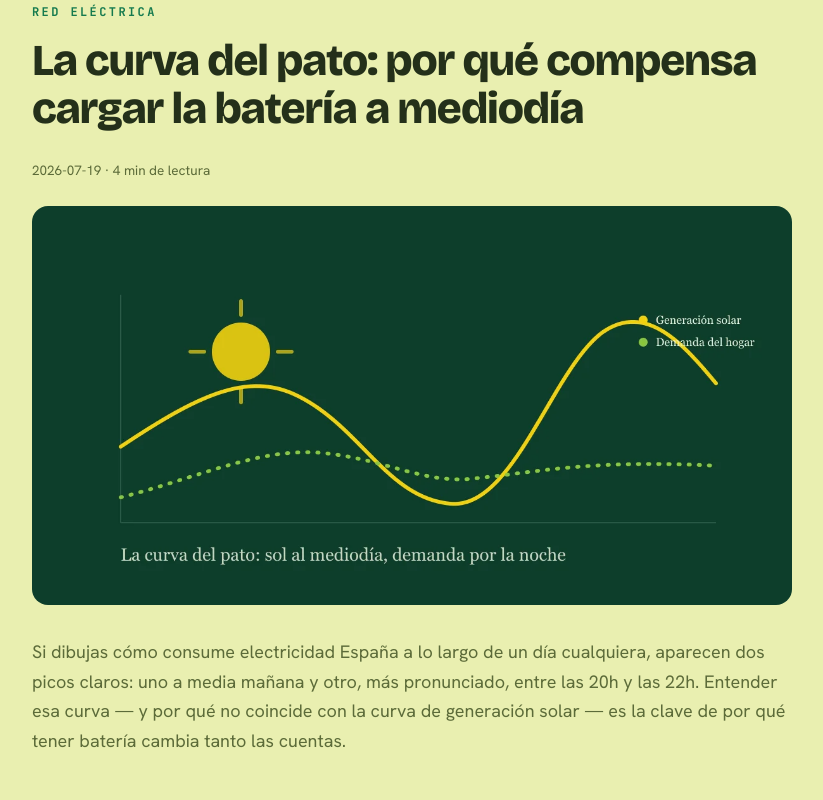
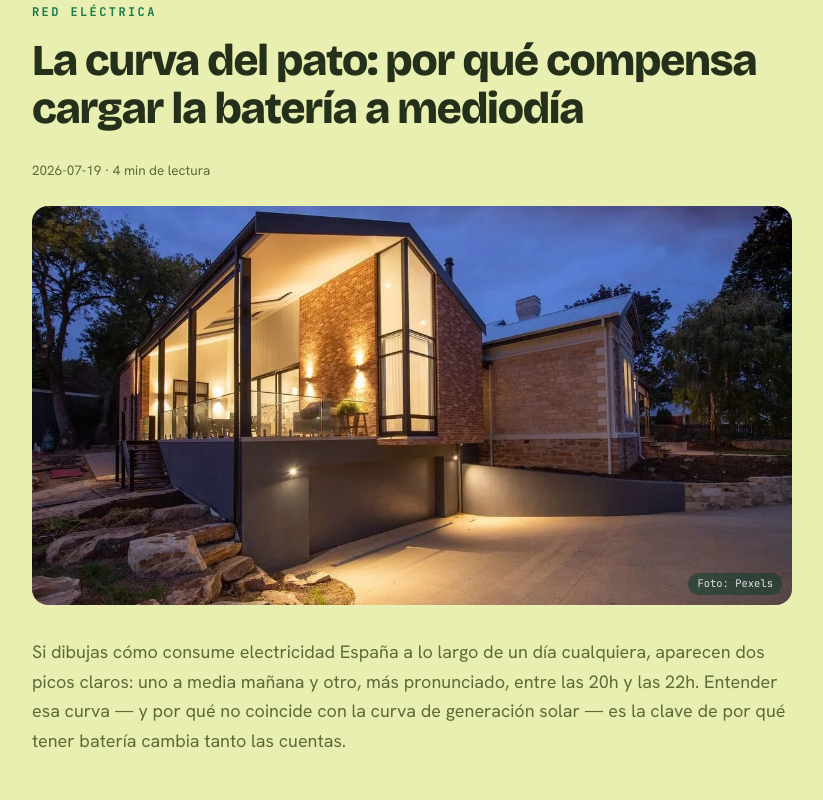
Before and after one commit to saving-planet88/cronosol, a FastAPI app: page /blog/curva-de-demanda in a window 1280 px wide. Shown: the part 176-976 px from the top of the page, without its empty margins (228-1051 px from the left). Run offline with FastAPI, Linux system fonts and the light colour scheme.

Commit message:
Fotos reales en el blog (sustituye SVG) + arregla encuadre en /impacto
- Las 4 imágenes de blog eran ilustraciones SVG; el usuario pidió fotos
  reales. Sustituidas por fotografías de Pexels (licencia libre, mismo
  origen que las de /impacto), recortadas a 1200x630 y optimizadas a
  WebP: pilones al atardecer (consumo-y-clima), parque eólico+solar
  (cambio-climático-5-datos), técnico instalando panel (cuánto-CO2-evita),
  casa iluminada al anochecer (curva-de-demanda). SVGs eliminados.
- blog_post.html: añadido crédito "Foto: Pexels" sobre la imagen de
  cabecera, igual que ya tenía /impacto.
- impacto.html: la foto de cabecera mostraba solo cielo — el recorte
  centrado por defecto (object-fit:cover) dejaba los paneles solares
  fuera de encuadre, ya que están concentrados en la franja inferior
  de la imagen original. Fix: object-position:center bottom.

Co-Authored-By: Claude Fable 5 <noreply@anthropic.com>

```diff
--- a/templates/blog_post.html
+++ b/templates/blog_post.html
@@ -32,7 +32,9 @@ p+p{margin-top:14px}
 .src{font-size:12.5px;color:var(--muted);margin-top:36px;padding-top:20px;border-top:1px solid var(--bdr)}
 .src a{color:var(--green);font-weight:600}
 .back{display:inline-block;margin-bottom:20px;font-size:13.5px;font-weight:600;color:var(--muted)}
-.hero-img{width:100%;height:auto;border-radius:16px;margin-bottom:32px;display:block}
+.hero-img-wrap{position:relative;margin-bottom:32px}
+.hero-img{width:100%;height:auto;border-radius:16px;display:block}
+.hero-img-credit{position:absolute;bottom:10px;right:10px;font-size:10.5px;color:rgba(255,255,255,.85);background:rgba(14,61,44,.55);padding:3px 9px;border-radius:999px;font-family:var(--mono)}
 </style>
 <script type="application/ld+json">
 {
@@ -62,7 +64,10 @@ p+p{margin-top:14px}
   <div class="eyebrow">{{ post.tag }}</div>
   <h1>{{ post.title }}</h1>
   <div class="meta">{{ post.date }} · {{ post.read_time }} de lectura</div>
-  <img class="hero-img" src="/static/assets/blog/{{ post.slug }}.webp" alt="{{ post.title }}" width="1200" height="630">
+  <div class="hero-img-wrap">
+    <img class="hero-img" src="/static/assets/blog/{{ post.slug }}.webp" alt="{{ post.title }}" width="1200" height="630">
+    <span class="hero-img-credit">Foto: Pexels</span>
+  </div>
   {% include "blog/" ~ post.slug ~ ".html" %}
 </div>
 
--- a/templates/impacto.html
+++ b/templates/impacto.html
@@ -39,7 +39,7 @@ th{color:var(--muted);font-weight:600;font-size:12.5px;text-transform:uppercase;
 .cta h2{color:#fff;margin-top:0}
 .cta p{color:#eef6d8}
 .cta a{display:inline-block;background:#fff;color:var(--forest);padding:14px 30px;border-radius:999px;font-weight:700;margin-top:18px}
-.hero-photo{width:100%;height:clamp(220px,38vw,380px);object-fit:cover;display:block}
+.hero-photo{width:100%;height:clamp(220px,38vw,380px);object-fit:cover;object-position:center bottom;display:block}
 .hero-photo-wrap{position:relative;margin-top:-1px}
 .hero-photo-credit{position:absolute;bottom:10px;right:14px;font-size:10.5px;color:rgba(255,255,255,.85);background:rgba(14,61,44,.55);padding:3px 9px;border-radius:999px;font-family:var(--mono)}
 .inline-photo{width:100%;border-radius:16px;margin:24px 0;display:block;object-fit:cover;height:clamp(180px,30vw,280px)}
```
Also changed, not shown: static/assets/blog/cambio-climatico-5-datos.svg (deleted), static/assets/blog/cambio-climatico-5-datos.webp, static/assets/blog/consumo-y-clima.svg (deleted), static/assets/blog/consumo-y-clima.webp, static/assets/blog/cuanto-co2-evita-el-autoconsumo.svg (deleted), static/assets/blog/cuanto-co2-evita-el-autoconsumo.webp, static/assets/blog/curva-de-demanda.svg (deleted), static/assets/blog/curva-de-demanda.webp.
